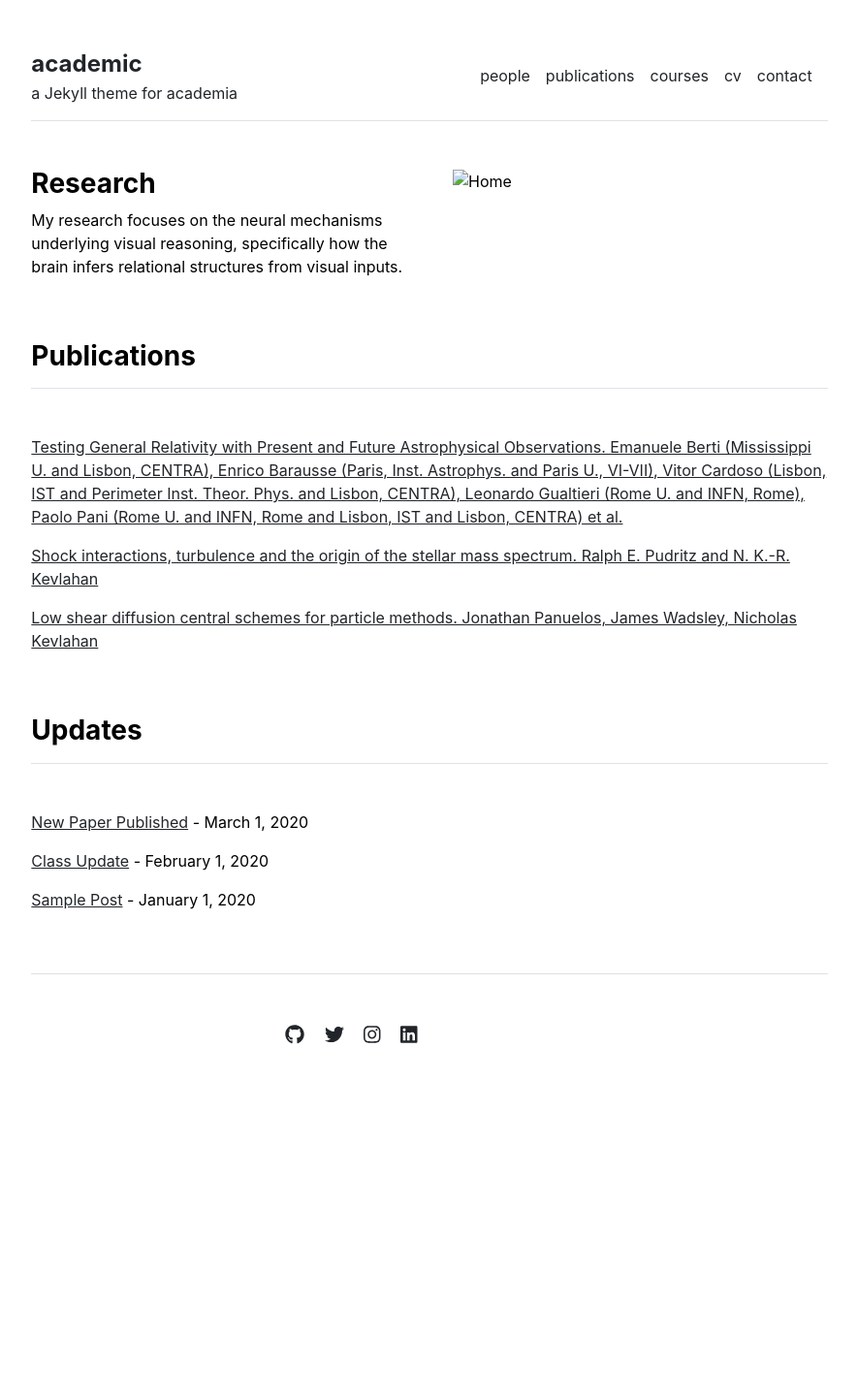
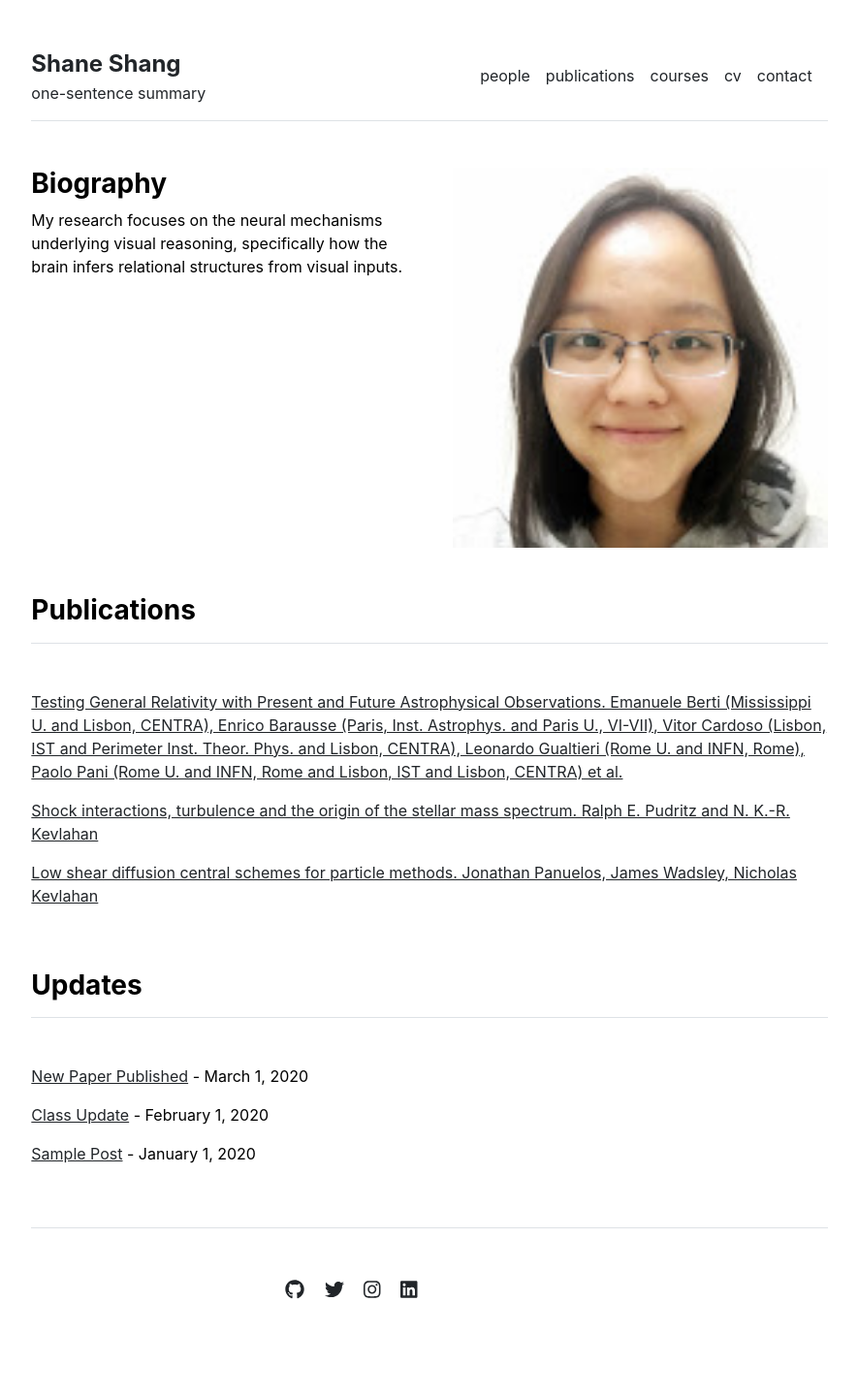
Before and after one commit to ShaneShang/ShaneShang.github.io, a Jekyll site: the page built from index.md, in a window 1280 px wide. Shown: the whole page at 97% size, without its empty margins (197-1082 px from the left). Built offline with Jekyll 4.4.1, drawn with Linux system fonts in a browser that asks for light colours; before the commit the page ends 1179 px from its top, so only the background shows below that.

Commit message:
add favicon

```diff
--- a/_config.yml
+++ b/_config.yml
@@ -1,4 +1,4 @@
 url: "" # the base hostname & protocol for your site, e.g. http://example.com
 baseurl: "" # the subpath of your site, e.g. /blog
-title: "academic" # the name of your site, e.g. ACME Corp.
-description: "a Jekyll theme for academia"
+title: "Shane Shang" # the name of your site, e.g. ACME Corp.
+description: "one-sentence summary"
--- a/_layouts/home.html
+++ b/_layouts/home.html
@@ -4,7 +4,7 @@
 
 <div class="row g-5 mb-5">
   <div class="col-md-6">
-    <h3 class="fw-bold">Research</h3>
+    <h3 class="fw-bold">Biography</h3>
     {{ content }}
   </div>
   <div class="col-md-6">
```
Also changed, not shown: assets/favicon.ico, assets/favicon_144x144.png (added), assets/favicon_48x48.png (added), assets/img/profile_img.jpg (renamed from assets/img/profile_img.png), 3 other files.
